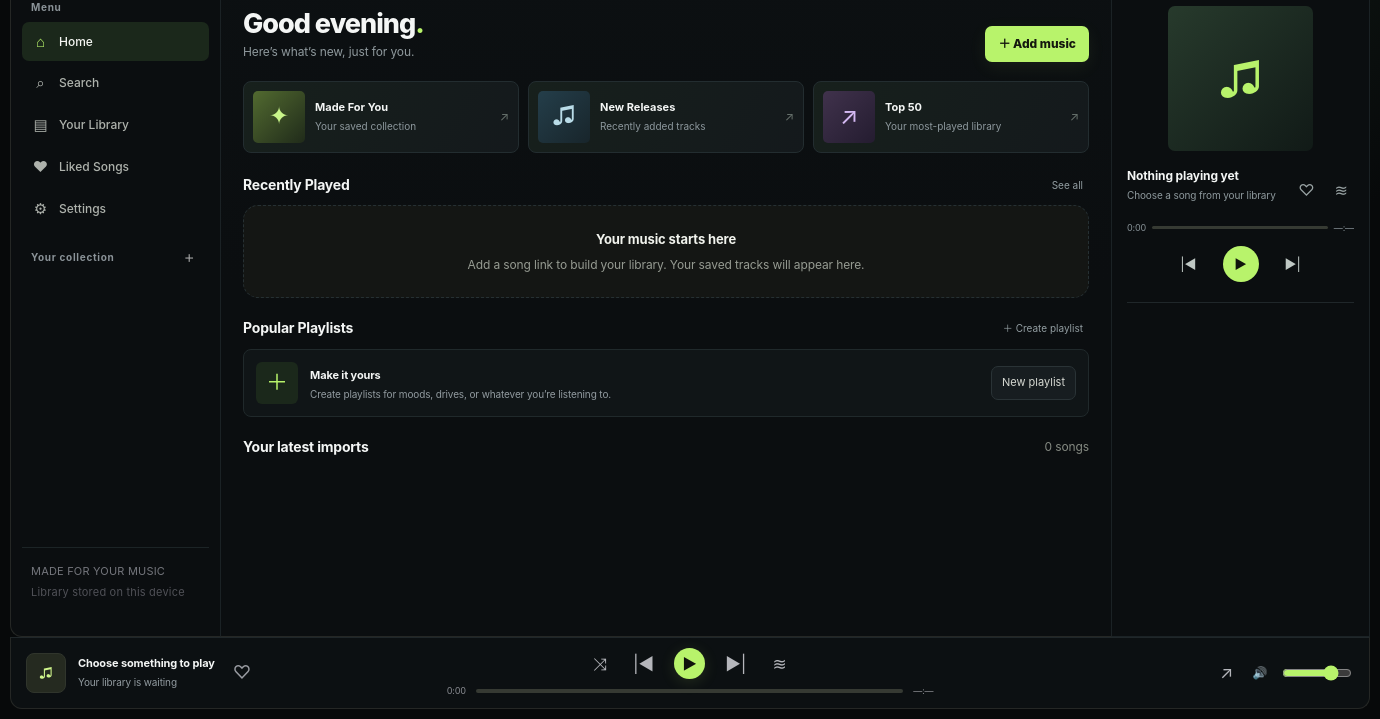
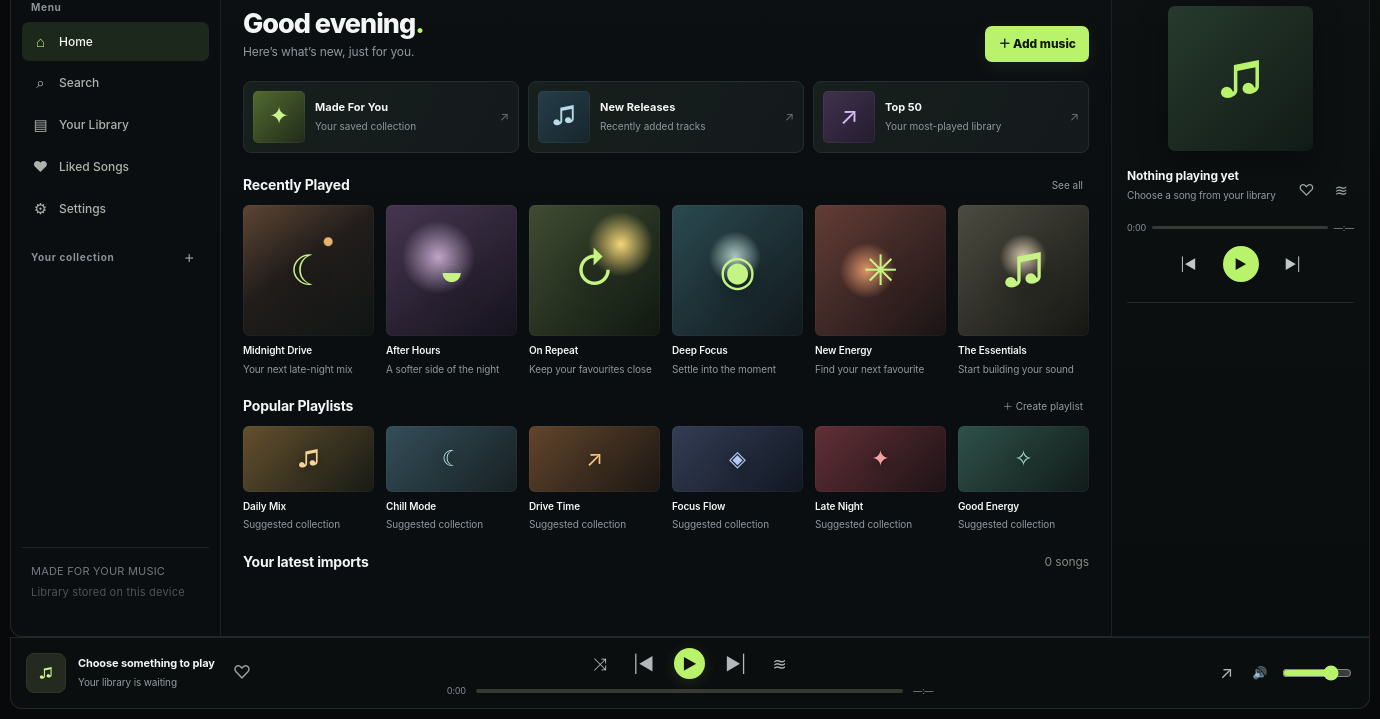
Before and after one commit to sixseriess/SoundShelf, an Electron app: page index.html in a window 1380 px wide. Shown: the part 81-800 px from the top of the page. Drawn offline with Linux system fonts and the light colour scheme.

Commit message:
Add files via upload

```diff
--- a/index.html
+++ b/index.html
@@ -65,6 +65,11 @@ body{background:#07090a;background-image:radial-gradient(ellipse at 72% -18%,#17
 @media(max-width:850px){.app{grid-template-columns:65px minmax(0,1fr);grid-template-rows:minmax(0,1fr) 72px}.sidebar{align-items:center;padding:16px 6px}.brand{font-size:0;padding:0}.navlabel,.sidebar-bottom{display:none}.nav{font-size:0;justify-content:center;padding:10px 4px}.nav .ico{font-size:17px}.right-panel{display:none}.main{grid-column:2}.player{grid-column:1/3}.album-grid,.playlist-grid{grid-template-columns:repeat(3,minmax(0,1fr))}.feature-grid{grid-template-columns:repeat(3,minmax(0,1fr))}.feature-icon{display:none}}
 @media(max-width:600px){.feature-grid{grid-template-columns:1fr}.feature-icon{display:grid}.album-grid,.playlist-grid{grid-template-columns:repeat(2,minmax(0,1fr))}.player{grid-template-columns:1fr auto}.playerextra{display:none}.controls{grid-column:2}.controls .progress{display:none}.hero h1{font-size:23px}}
 
+
+/* Final screenshot-match polish */
+.showcase-card{cursor:default;pointer-events:none}.showcase-grid{margin-bottom:3px}.showcase-grid .album-art{box-shadow:inset 0 0 0 1px #ffffff08}.showcase-grid .album-art>span:first-child{font-size:42px;text-shadow:0 6px 25px #0008}.album-art.art-one{background:radial-gradient(circle at 65% 28%,#e3b56a 0 3%,transparent 4%),linear-gradient(145deg,#5d4532,#211d1b 45%,#101514)}.album-art.art-two{background:radial-gradient(circle at 40% 40%,#c0a6c9,transparent 33%),linear-gradient(145deg,#45364f,#15121d)}.album-art.art-three{background:radial-gradient(circle at 70% 30%,#f5d777,transparent 25%),linear-gradient(135deg,#3f4c32,#101810)}.album-art.art-four{background:radial-gradient(circle at 48% 40%,#b7d4d0,transparent 25%),linear-gradient(135deg,#2a4950,#11191d)}.album-art.art-five{background:radial-gradient(circle at 40% 50%,#ed9e6e,transparent 27%),linear-gradient(135deg,#633d36,#1b1315)}.album-art.art-six{background:radial-gradient(circle at 50% 40%,#e9d8bc,transparent 23%),linear-gradient(135deg,#4c4b40,#151613)}
+.showcase-playlists .playlist-card{cursor:default;pointer-events:none}.showcase-playlists .playlist-art{height:auto;aspect-ratio:2/1;box-shadow:inset 0 0 0 1px #ffffff08}.main::-webkit-scrollbar,.right-panel::-webkit-scrollbar{width:7px}.main::-webkit-scrollbar-thumb,.right-panel::-webkit-scrollbar-thumb{background:#29312e;border-radius:8px}.feature-card{min-height:68px}.feature-card .feature-icon{box-shadow:inset 0 0 0 1px #ffffff0b}.right-panel{background:linear-gradient(180deg,#0d1112,#0a0d0e)}.rp-art{box-shadow:0 12px 30px #0005}.player{background:#0b0e0f}
+@media(min-width:1400px){.app{grid-template-columns:220px minmax(0,1fr) 275px}.main{padding:18px 28px 28px}.hero h1{font-size:30px}.album-grid,.playlist-grid{gap:14px}.right-panel{padding:21px 17px}.rp-art{width:min(175px,100%)}}
 </style>
 </head>
 <body>
@@ -158,9 +163,9 @@ function render(){
  body=`<div class="hero home-hero"><div><h1>Good evening<span class="green-dot">.</span></h1><p>Here’s what’s new, just for you.</p></div><button class="primary" id="heroAdd">＋ Add music</button></div>
  <div class="feature-grid">${featured.map(f=>`<button class="feature-card ${f.style}" data-feature="${f.click}"><span class="feature-icon">${f.icon}</span><span class="feature-copy"><strong>${f.title}</strong><small>${f.sub}</small></span><span class="feature-arrow">↗</span></button>`).join('')}</div>
  <div class="sectionhead"><h2>Recently Played</h2><button class="text-action" id="seeAllRecent">See all</button></div>
- ${recent.length?`<div class="album-grid">${recent.map(s=>`<button class="album-card" data-play="${s.id}"><div class="album-art">${s.art?`<img src="${escapeHtml(s.art)}" alt="">`:`<span>♫</span>`}<span class="album-play">▶</span></div><strong>${escapeHtml(s.title||'Unknown title')}</strong><small>${escapeHtml(s.artist||s.platform)}</small></button>`).join('')}</div>`:`<div class="empty"><strong>Your music starts here</strong>Add a song link to build your library. Your saved tracks will appear here.</div>`}
+ ${recent.length?`<div class="album-grid">${recent.map(s=>`<button class="album-card" data-play="${s.id}"><div class="album-art">${s.art?`<img src="${escapeHtml(s.art)}" alt="">`:`<span>♫</span>`}<span class="album-play">▶</span></div><strong>${escapeHtml(s.title||'Unknown title')}</strong><small>${escapeHtml(s.artist||s.platform)}</small></button>`).join('')}</div>`:`<div class="album-grid showcase-grid">${[{t:'Midnight Drive',s:'Your next late-night mix',c:'art-one',g:'☾'},{t:'After Hours',s:'A softer side of the night',c:'art-two',g:'◒'},{t:'On Repeat',s:'Keep your favourites close',c:'art-three',g:'↻'},{t:'Deep Focus',s:'Settle into the moment',c:'art-four',g:'◉'},{t:'New Energy',s:'Find your next favourite',c:'art-five',g:'✳'},{t:'The Essentials',s:'Start building your sound',c:'art-six',g:'♫'}].map(a=>`<div class="album-card showcase-card"><div class="album-art ${a.c}"><span>${a.g}</span></div><strong>${a.t}</strong><small>${a.s}</small></div>`).join('')}</div>`}
  <div class="sectionhead"><h2>Popular Playlists</h2><button class="text-action" id="newPlaylist">＋ Create playlist</button></div>
- ${playlistCards.length?`<div class="playlist-grid">${playlistCards.map((p,i)=>`<button class="playlist-card" data-playlist="${p.id}"><div class="playlist-art p${i%6}"><span>${['♫','✦','☾','♬','◈','✧'][i%6]}</span></div><strong>${escapeHtml(p.name)}</strong><small>${p.songIds.length} songs · By you</small></button>`).join('')}</div>`:`<div class="playlist-empty"><div class="playlist-empty-icon">＋</div><div><strong>Make it yours</strong><p>Create playlists for moods, drives, or whatever you’re listening to.</p></div><button class="pill" id="newPlaylistAlt">New playlist</button></div>`}
+ ${playlistCards.length?`<div class="playlist-grid">${playlistCards.map((p,i)=>`<button class="playlist-card" data-playlist="${p.id}"><div class="playlist-art p${i%6}"><span>${['♫','✦','☾','♬','◈','✧'][i%6]}</span></div><strong>${escapeHtml(p.name)}</strong><small>${p.songIds.length} songs · By you</small></button>`).join('')}</div>`:`<div class="playlist-grid showcase-playlists">${[{t:'Daily Mix',c:'p0',g:'♫'},{t:'Chill Mode',c:'p1',g:'☾'},{t:'Drive Time',c:'p2',g:'↗'},{t:'Focus Flow',c:'p3',g:'◈'},{t:'Late Night',c:'p4',g:'✦'},{t:'Good Energy',c:'p5',g:'✧'}].map(a=>`<div class="playlist-card showcase-card"><div class="playlist-art ${a.c}"><span>${a.g}</span></div><strong>${a.t}</strong><small>Suggested collection</small></div>`).join('')}</div>`}
  <div class="sectionhead"><h2>Your latest imports</h2><span class="muted">${state.songs.length} songs</span></div>${recent.length?recent.slice(0,4).map(songRow).join(''):''}`;
  } else if(view==='library'){
  title='Your Library';desc='All your music, saved in one place.';
```
